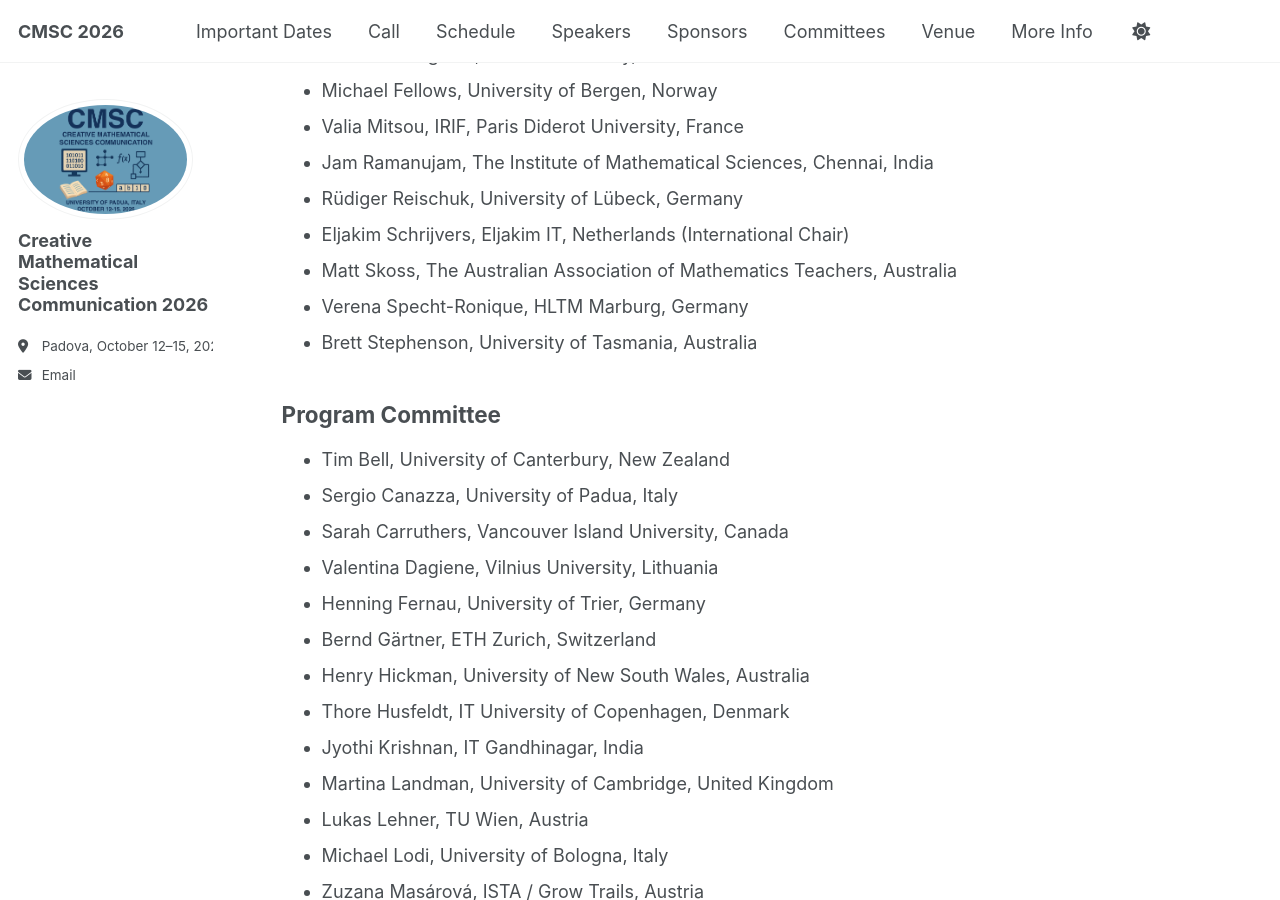
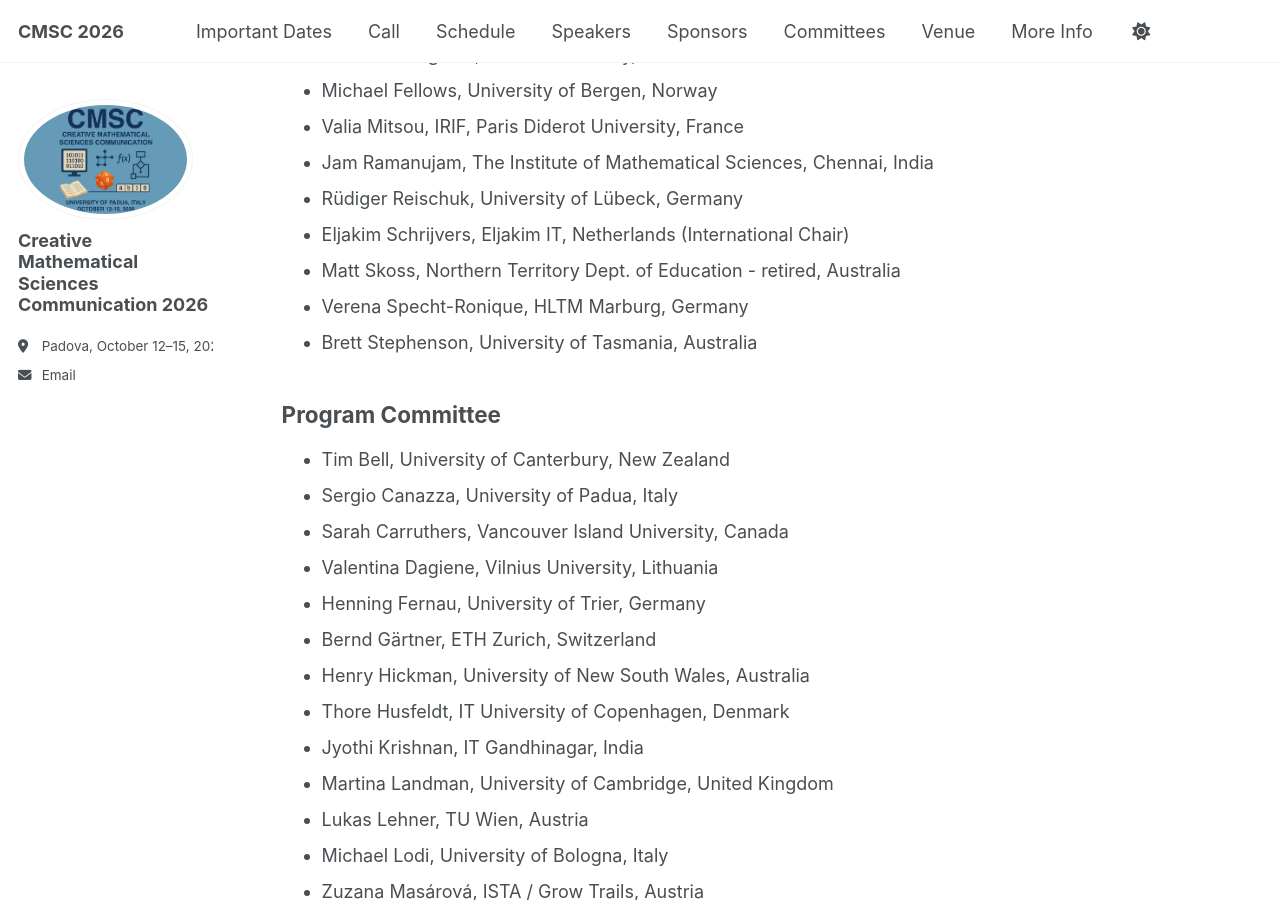
Before and after one commit to CMSC2026/cmsc2026.github.io, a Jekyll site: the page built from _pages/committees.md, in a window 1280 px wide and 900 px high, scrolled down 509 px. Built offline with Jekyll 4.4.1, drawn with Linux system fonts in a browser that asks for light colours; a script that is not in the unit is left out.

Commit message:
Update Matt Skoss's affiliation in committees.md

```diff
--- a/_pages/committees.md
+++ b/_pages/committees.md
@@ -24,7 +24,7 @@ author_profile: true
 - Jam Ramanujam, The Institute of Mathematical Sciences, Chennai, India
 - Rüdiger Reischuk, University of Lübeck, Germany
 - Eljakim Schrijvers, Eljakim IT, Netherlands (International Chair)
-- Matt Skoss, The Australian Association of Mathematics Teachers, Australia
+- Matt Skoss, Northern Territory Dept. of Education - retired, Australia
 - Verena Specht-Ronique, HLTM Marburg, Germany
 - Brett Stephenson, University of Tasmania, Australia
 
```
